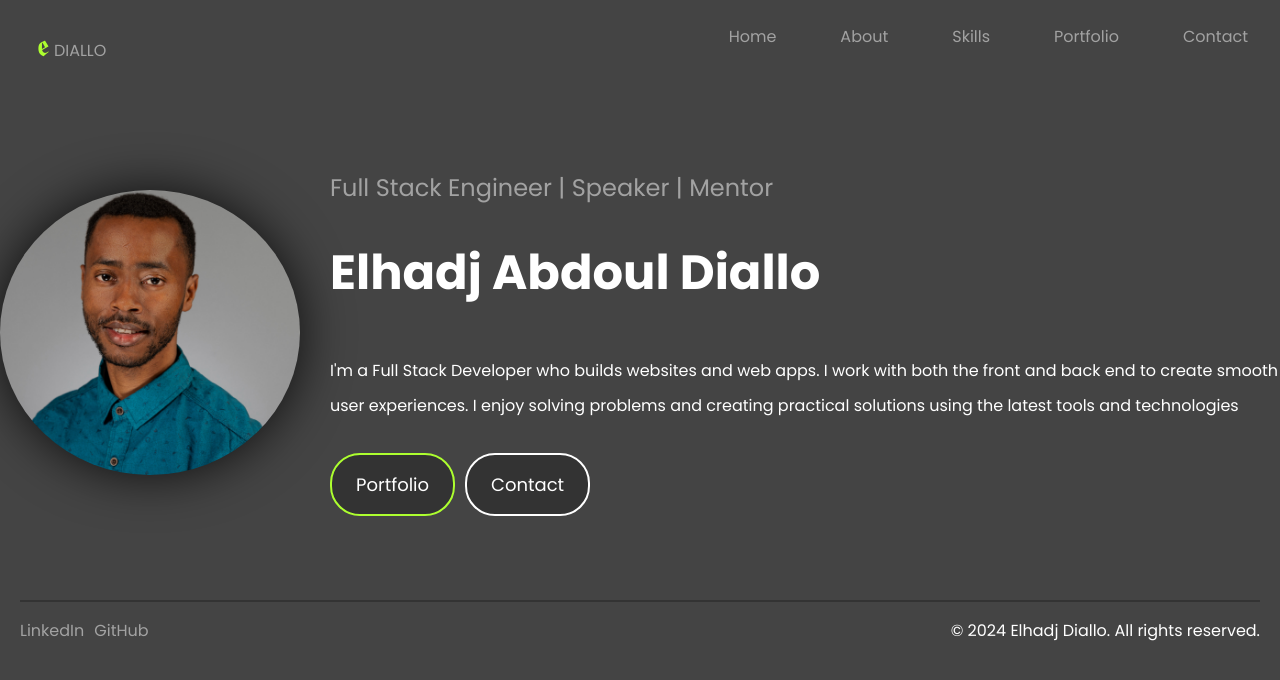
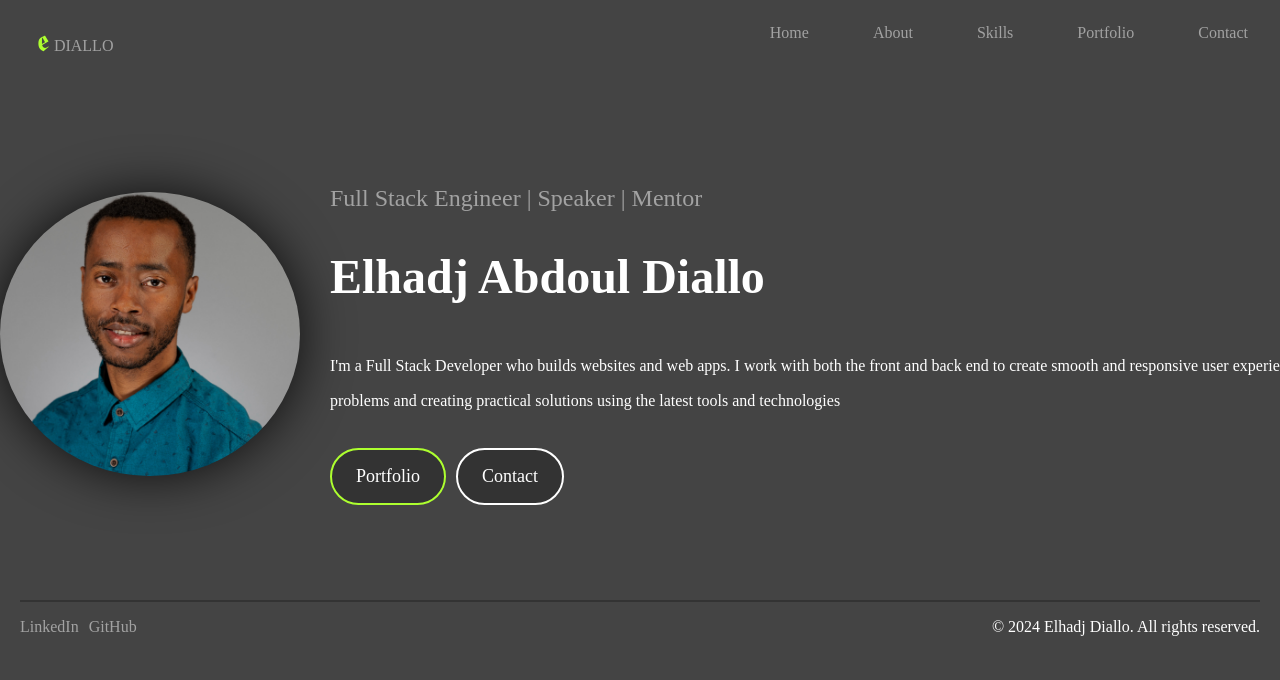
Before and after one commit to eediallo/eediallo.github.io, a React (Create React App) app in the folder my-portfolio/: page / in a window 1280 px wide. Shown: the top 680 px of the page. Built offline with nearby package versions, Linux system fonts and the light colour scheme.

Commit message:
adds Poppins to root as a variable

```diff
--- a/my-portfolio/src/css/NavBar.css
+++ b/my-portfolio/src/css/NavBar.css
@@ -1,7 +1,7 @@
 @import url('https://fonts.googleapis.com/css2?family=Poppins:ital,wght@0,100;0,200;0,300;0,400;0,500;0,600;0,700;0,800;0,900;1,100;1,200;1,300;1,400;1,500;1,600;1,700;1,800;1,900&display=swap');
 
 :root{
-  --Poppins: Poppins;
+  --Poppins: "Poppins" sans-serif;
 }
 .nav-bar {
   display: flex;
@@ -50,7 +50,7 @@ nav {
 
   nav a:hover, nav a:focus {
     cursor: pointer;
-    font-family: Poppins;
+    font-family: var(--Poppins);
     font-style: normal;
     text-decoration: none;
     color: var(--white);
```
